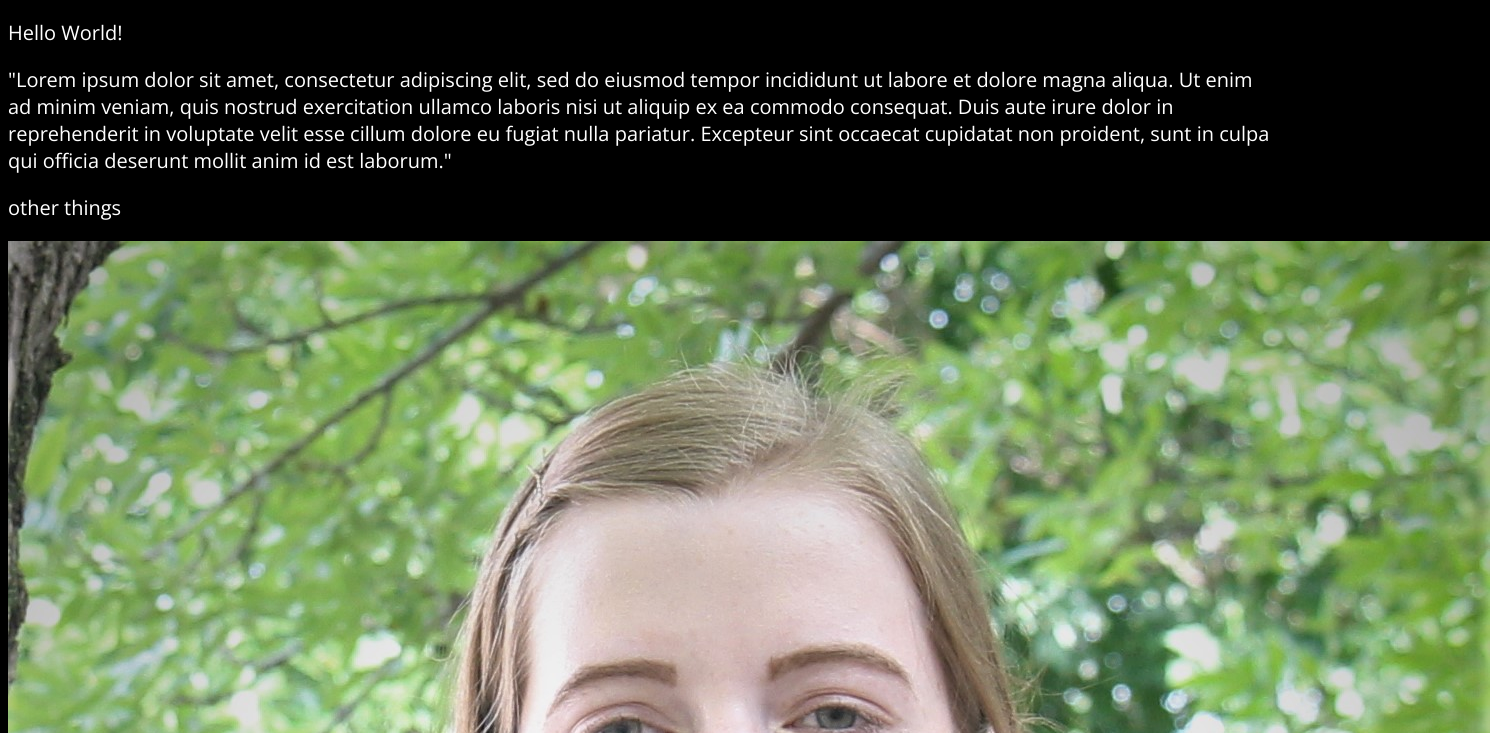
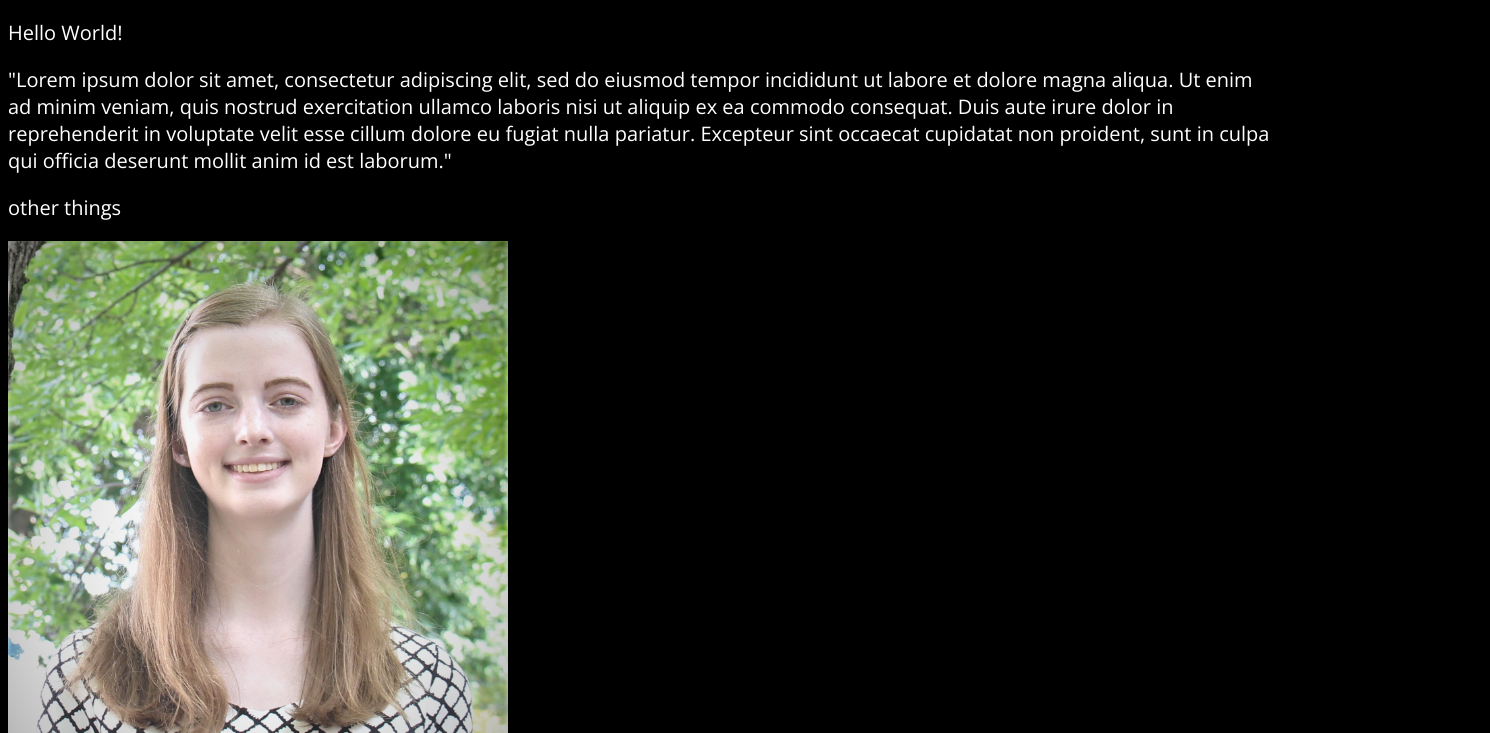
Before and after one commit to annalbenson/annalbenson.github.io, a plain HTML site: page index.html in a window 1280 px wide. Shown: the part 67-800 px from the top of the page, 1490 px wide, since content can reach past the window. Drawn offline with nearby package versions, Linux system fonts and the light colour scheme.

Commit message:
resizing photo

```diff
--- a/index.html
+++ b/index.html
@@ -12,7 +12,7 @@
 
         <p> other things </p>
 
-        <img src="headshot.jpg" alt="Headshot">
+        <img src="headshot.jpg" alt="Headshot" style="width: 500px;">
 
         <nav>
             <ul>
```
